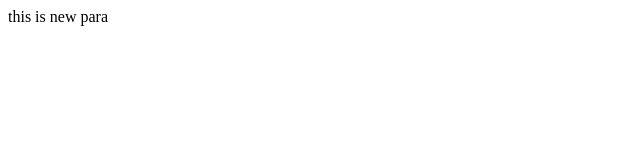
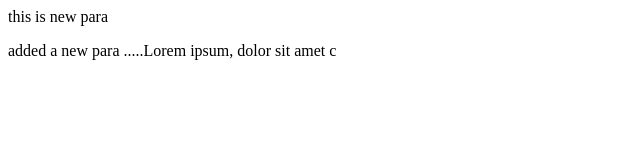
Before and after one commit to Darshan-635/localRepo, a plain HTML site: page index.html in a window 1280 px wide. Shown: the whole page, without its empty margins (0-640 px from the left). Drawn offline with Linux system fonts and the light colour scheme.

Commit message:
add new feature

```diff
--- a/index.html
+++ b/index.html
@@ -1 +1,2 @@
 <p>this is new para</p>
+<p>added a new para .....Lorem ipsum, dolor sit amet c</p>
```
